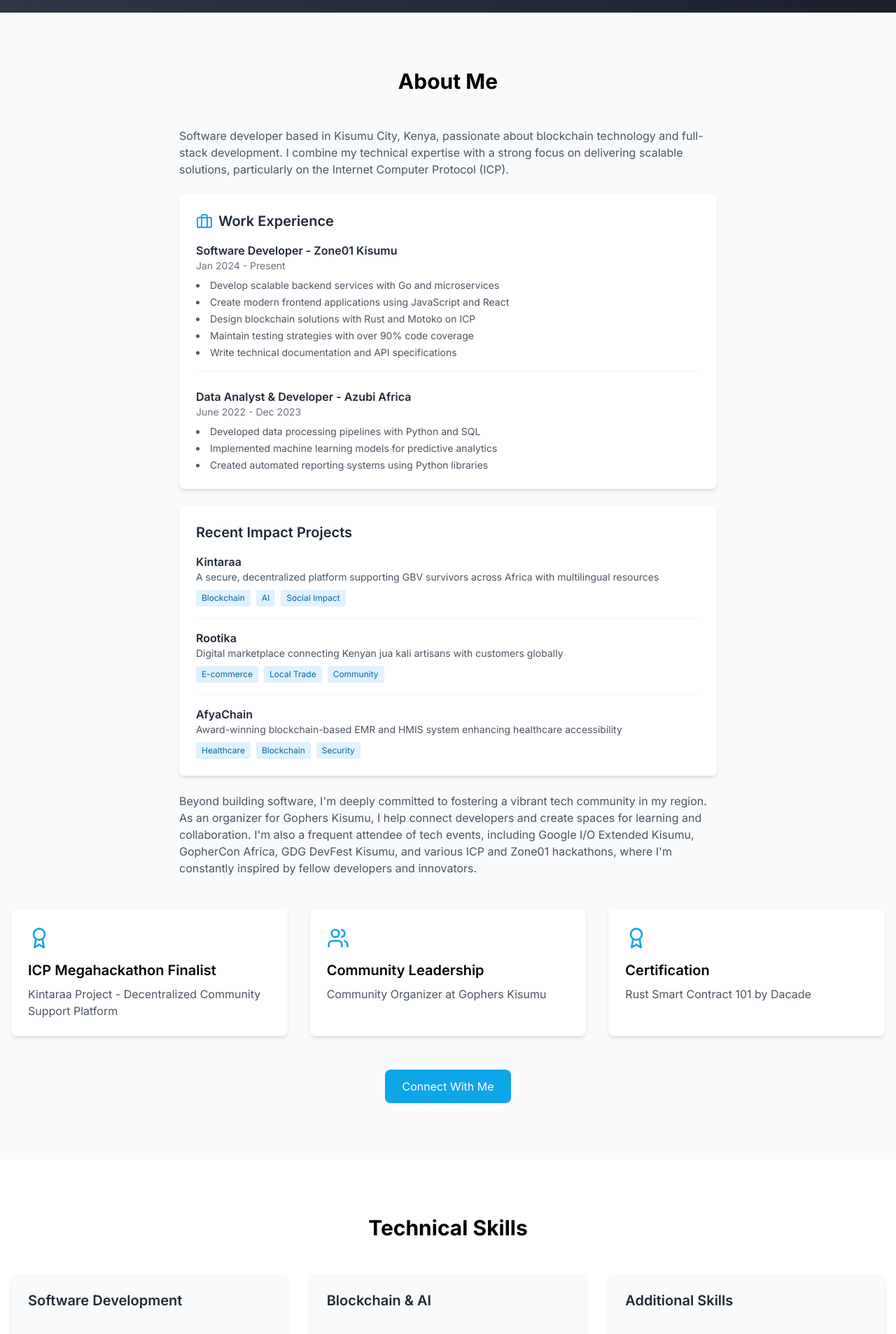
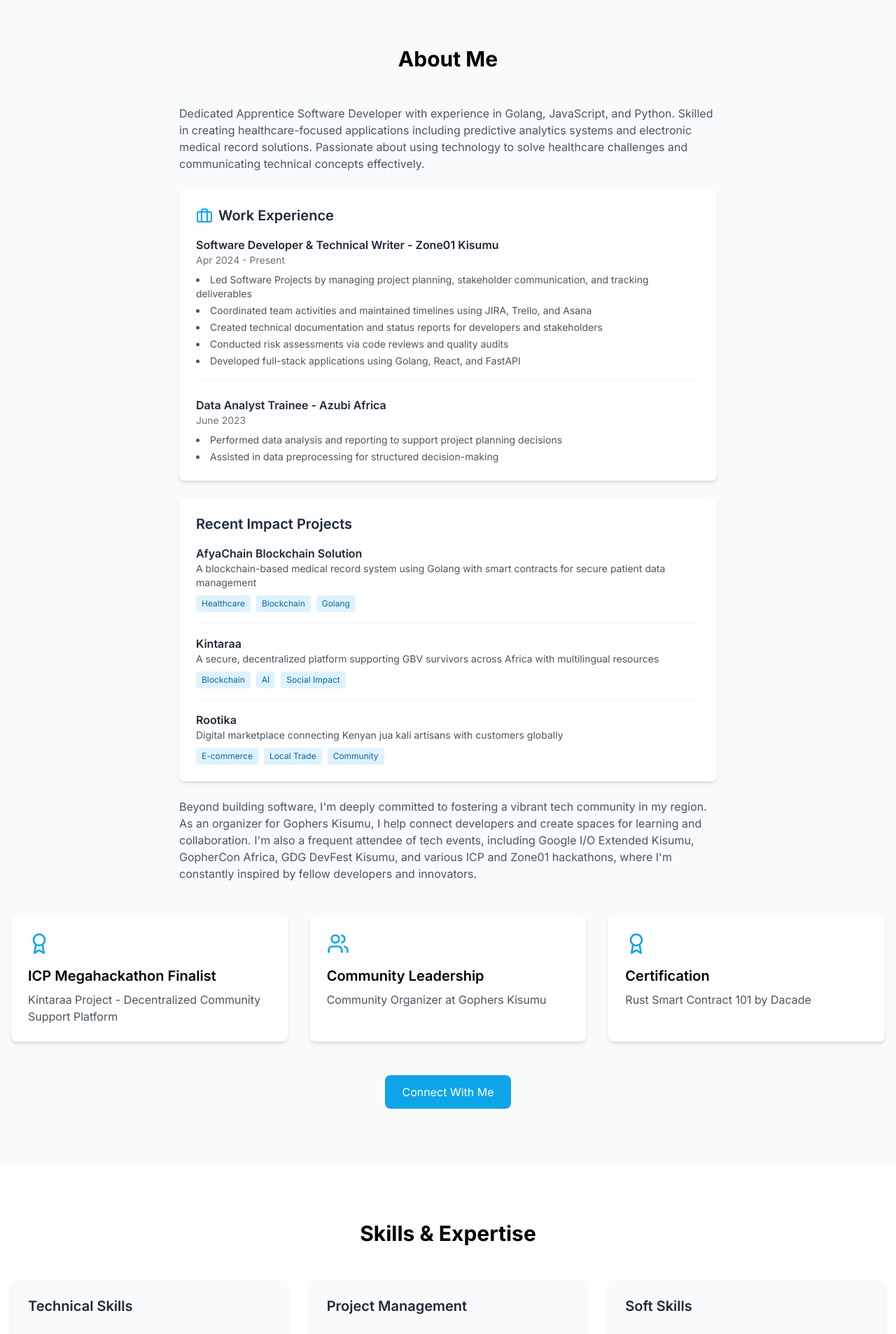
Before and after one commit to Stella-Achar-Oiro/stella-oiro-portfolio, a React (Vite) app: page / in a window 1280 px wide. Shown: the part 880-2787 px from the top of the page at 70% size. Built offline with nearby package versions, Linux system fonts and the light colour scheme.

Commit message:
Update portfolio with latest CV information: enhanced About section with healthcare focus, updated Header bio, maintained name display, and added favicon

```diff
--- a/src/components/About.jsx
+++ b/src/components/About.jsx
@@ -22,30 +22,34 @@ const About = () => {
 
   const experience = [
     {
-      title: "Software Developer",
+      title: "Software Developer & Technical Writer",
       company: "Zone01 Kisumu",
-      period: "Jan 2024 - Present",
+      period: "Apr 2024 - Present",
       description: [
-        "Develop scalable backend services with Go and microservices",
-        "Create modern frontend applications using JavaScript and React",
-        "Design blockchain solutions with Rust and Motoko on ICP",
-        "Maintain testing strategies with over 90% code coverage",
-        "Write technical documentation and API specifications"
+        "Led Software Projects by managing project planning, stakeholder communication, and tracking deliverables",
+        "Coordinated team activities and maintained timelines using JIRA, Trello, and Asana",
+        "Created technical documentation and status reports for developers and stakeholders",
+        "Conducted risk assessments via code reviews and quality audits",
+        "Developed full-stack applications using Golang, React, and FastAPI"
       ]
     },
     {
-      title: "Data Analyst & Developer",
+      title: "Data Analyst Trainee",
       company: "Azubi Africa",
-      period: "June 2022 - Dec 2023",
+      period: "June 2023",
       description: [
-        "Developed data processing pipelines with Python and SQL",
-        "Implemented machine learning models for predictive analytics",
-        "Created automated reporting systems using Python libraries"
+        "Performed data analysis and reporting to support project planning decisions",
+        "Assisted in data preprocessing for structured decision-making"
       ]
     }
   ];
 
   const projects = [
+    {
+      title: "AfyaChain Blockchain Solution",
+      description: "A blockchain-based medical record system using Golang with smart contracts for secure patient data management",
+      tags: ["Healthcare", "Blockchain", "Golang"]
+    },
     {
       title: "Kintaraa",
       description: "A secure, decentralized platform supporting GBV survivors across Africa with multilingual resources",
@@ -55,11 +59,6 @@ const About = () => {
       title: "Rootika",
       description: "Digital marketplace connecting Kenyan jua kali artisans with customers globally",
       tags: ["E-commerce", "Local Trade", "Community"]
-    },
-    {
-      title: "AfyaChain",
-      description: "Award-winning blockchain-based EMR and HMIS system enhancing healthcare accessibility",
-      tags: ["Healthcare", "Blockchain", "Security"]
     }
   ];
 
@@ -70,9 +69,10 @@ const About = () => {
 
         <div className="max-w-3xl mx-auto text-gray-600 mb-12">
           <p className="mb-6">
-            Software developer based in Kisumu City, Kenya, passionate about blockchain technology
-            and full-stack development. I combine my technical expertise with a strong focus on
-            delivering scalable solutions, particularly on the Internet Computer Protocol (ICP).
+            Dedicated Apprentice Software Developer with experience in Golang, JavaScript, and Python.
+            Skilled in creating healthcare-focused applications including predictive analytics systems
+            and electronic medical record solutions. Passionate about using technology to solve healthcare
+            challenges and communicating technical concepts effectively.
           </p>
 
           <div className="bg-white p-6 rounded-lg shadow-md mb-6">
--- a/src/components/Header.jsx
+++ b/src/components/Header.jsx
@@ -176,9 +176,9 @@ const Header = () => {
             custom={1}
             variants={headerTextVariants}
           >
-            Software developer passionate about blockchain technology and full-stack development.
-            Proven track record of delivering scalable solutions on the Internet Computer Protocol (ICP).
-            Committed to writing clean, maintainable code and sharing knowledge through technical writing.
+            Software Developer & Technical Writer.
+            Passionate about developing scalable solutions, driving innovation, and streamlining workflows.
+            Skilled in project coordination, stakeholder communication, and technical documentation.
           </motion.p>
 
           <motion.div
--- a/src/components/Skills.jsx
+++ b/src/components/Skills.jsx
@@ -3,30 +3,32 @@ import React from 'react';
 const Skills = () => {
   const skillCategories = [
     {
-      title: "Software Development",
+      title: "Technical Skills",
       skills: [
-        "Backend Development (Go)",
-        "Frontend (React, JavaScript)",
-        "RESTful APIs",
-        "Microservices",
+        "Software Development: Golang, JavaScript, Python (Django), Motoko, Rust",
+        "Web Development: React, FastAPI, TypeScript, HTML, SCSS, Redux",
+        "DevOps & Cloud: Docker, Git, CI/CD, AWS, Cloud Services",
+        "Healthcare Systems: EMR, HMIS, Clinical Decision Support Systems",
+        "Database Management: MongoDB, PostgreSQL, SQLite3, NoSQL (JSON)"
       ]
     },
     {
-      title: "Blockchain & AI",
+      title: "Project Management",
       skills: [
-        "Smart Contracts (Motoko, Rust)",
-        "ICP Infrastructure",
-        "Machine Learning",
-        "Data Processing",
+        "Tools: JIRA, Trello, Asana, Airtable, Slack, Google Workspace",
+        "Project Planning & Stakeholder Communication",
+        "Status Reports & Scheduling",
+        "Administrative Support & Risk Management",
+        "APIs & Microservices: REST, SOAP, GraphQL, Webhook APIs"
       ]
     },
     {
-      title: "Additional Skills",
+      title: "Soft Skills",
       skills: [
-        "Technical Writing",
-        "Testing & Documentation",
-        "Version Control (Git)",
-        "Community Leadership",
+        "Team Coordination & Leadership",
+        "Problem-Solving & Risk Assessment",
+        "Organizational Skills & Multitasking",
+        "Clear Communication & Creativity"
       ]
     }
   ];
@@ -34,7 +36,7 @@ const Skills = () => {
   return (
     <section id="skills" className="py-20 bg-white">
       <div className="container mx-auto px-4">
-        <h2 className="text-3xl font-bold text-center mb-12">Technical Skills</h2>
+        <h2 className="text-3xl font-bold text-center mb-12">Skills & Expertise</h2>
 
         <div className="grid md:grid-cols-3 gap-8">
           {skillCategories.map((category, index) => (
@@ -56,12 +58,12 @@ const Skills = () => {
         </div>
 
         <div className="mt-12 max-w-3xl mx-auto text-center">
-          <h3 className="text-xl font-semibold mb-4">Interests & Activities</h3>
+          <h3 className="text-xl font-semibold mb-4">Interests & Aspirations</h3>
           <div className="flex flex-wrap justify-center gap-4">
             {[
               "Blockchain Technology",
+              "Software Project Management",
               "Technical Writing",
-              "Open Source",
               "Healthcare Innovation",
               "Community Building"
             ].map((interest, index) => (
```
Also changed, not shown: public/favicon.png (added).
